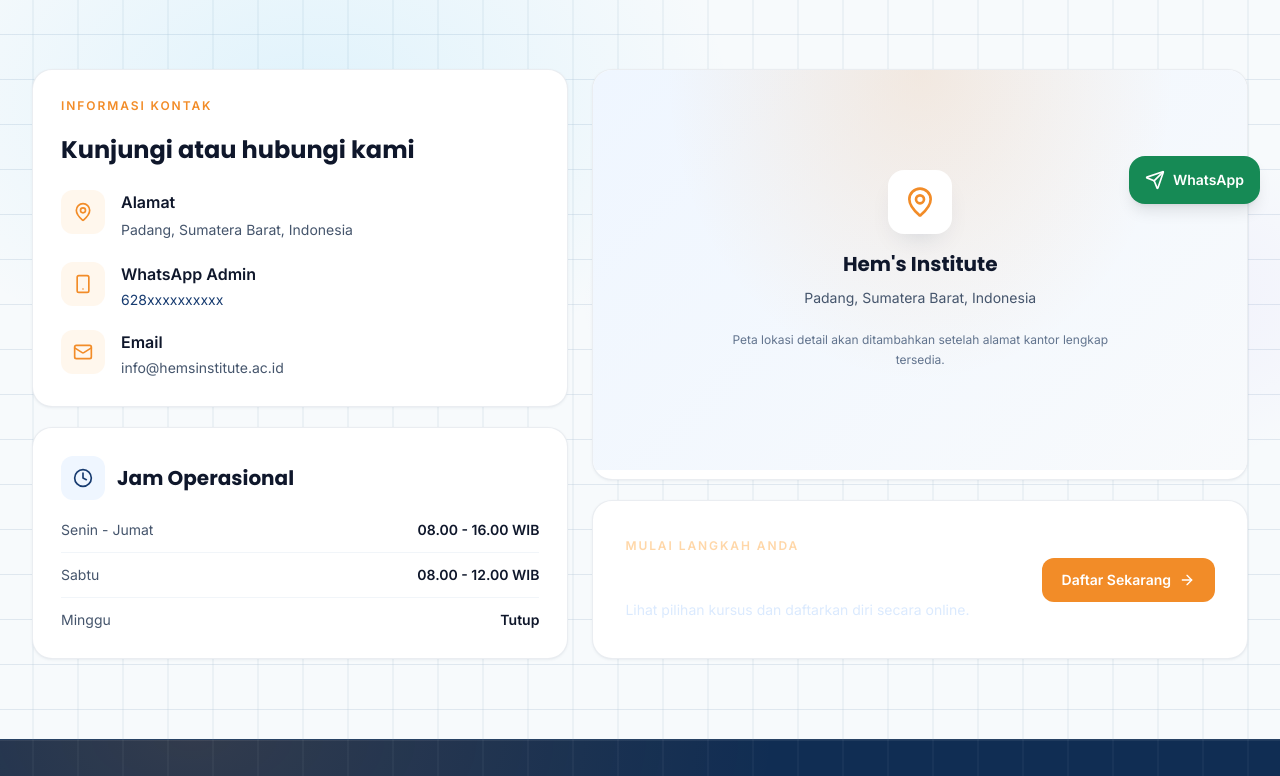
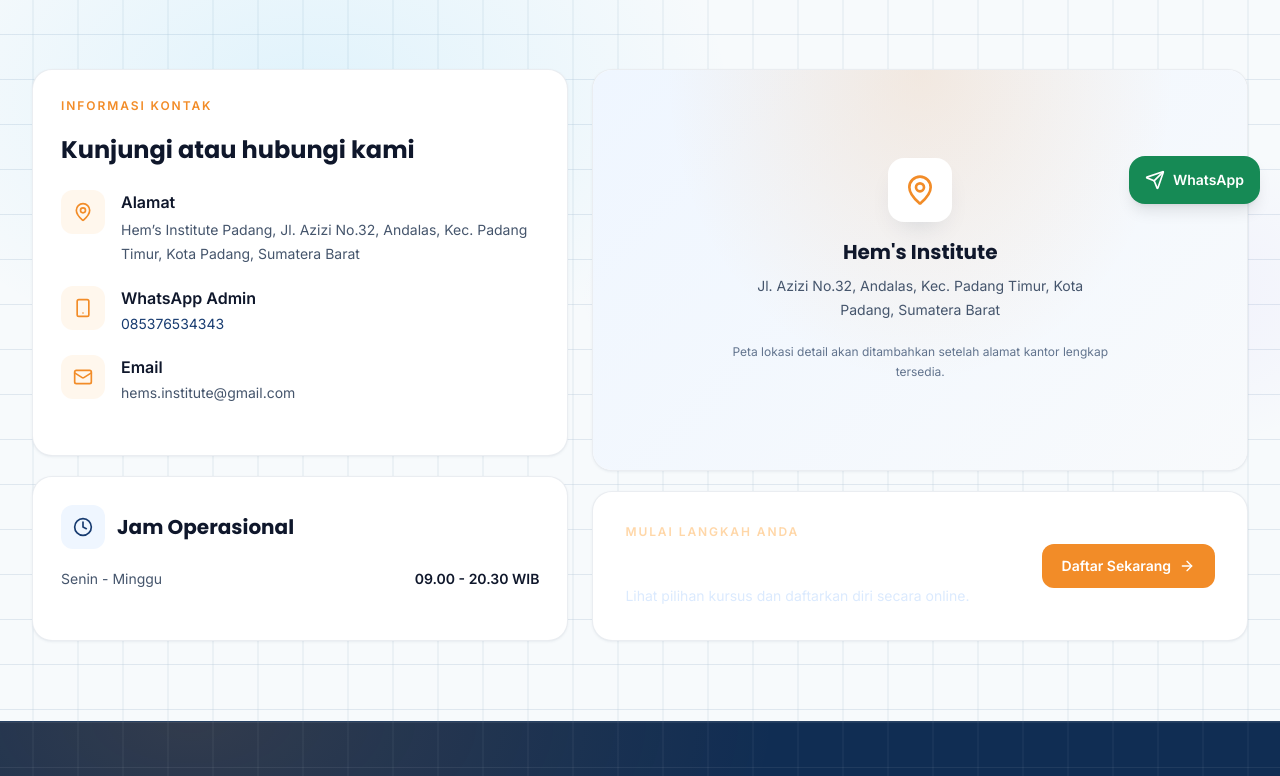
Before and after one commit to hemsinstitute-pdg11/hemsinstitute-v2, a Next.js app: page /contact in a window 1280 px wide. Shown: the part 576-1352 px from the top of the page. Built offline with nearby package versions, Linux system fonts and the light colour scheme; no server answers.

Commit message:
Update contact page with verified institution details

```diff
--- a/src/app/contact/page.tsx
+++ b/src/app/contact/page.tsx
@@ -27,15 +27,15 @@ export default function ContactPage() {
               <div className="space-y-5">
                 <div className="flex gap-4">
                   <span className="grid size-11 shrink-0 place-items-center rounded-xl bg-orange-50 text-brand-orange"><MapPin className="size-5" /></span>
-                  <div><h3 className="font-semibold text-slate-900">Alamat</h3><p className="mt-1 text-sm leading-6 text-slate-600">Padang, Sumatera Barat, Indonesia</p></div>
+                  <div><h3 className="font-semibold text-slate-900">Alamat</h3><p className="mt-1 text-sm leading-6 text-slate-600">Hem’s Institute Padang, Jl. Azizi No.32, Andalas, Kec. Padang Timur, Kota Padang, Sumatera Barat</p></div>
                 </div>
                 <div className="flex gap-4">
                   <span className="grid size-11 shrink-0 place-items-center rounded-xl bg-orange-50 text-brand-orange"><Smartphone className="size-5" /></span>
-                  <div><h3 className="font-semibold text-slate-900">WhatsApp Admin</h3><p className="mt-1 text-sm text-brand-navy">628xxxxxxxxxx</p></div>
+                  <div><h3 className="font-semibold text-slate-900">WhatsApp Admin</h3><a href="https://wa.me/6285376534343" className="mt-1 inline-block text-sm text-brand-navy hover:underline">085376534343</a></div>
                 </div>
                 <div className="flex gap-4">
                   <span className="grid size-11 shrink-0 place-items-center rounded-xl bg-orange-50 text-brand-orange"><Mail className="size-5" /></span>
-                  <div><h3 className="font-semibold text-slate-900">Email</h3><p className="mt-1 text-sm text-slate-600">info@hemsinstitute.ac.id</p></div>
+                  <div><h3 className="font-semibold text-slate-900">Email</h3><a href="mailto:hems.institute@gmail.com" className="mt-1 inline-block text-sm text-slate-600 hover:underline">hems.institute@gmail.com</a></div>
                 </div>
               </div>
             </Card>
@@ -45,9 +45,7 @@ export default function ContactPage() {
                 <h2 className="font-heading text-xl font-bold text-slate-900">Jam Operasional</h2>
               </div>
               <dl className="space-y-3 text-sm">
-                <div className="flex justify-between gap-4 border-b border-slate-100 pb-3"><dt className="text-slate-600">Senin - Jumat</dt><dd className="font-semibold text-slate-900">08.00 - 16.00 WIB</dd></div>
-                <div className="flex justify-between gap-4 border-b border-slate-100 pb-3"><dt className="text-slate-600">Sabtu</dt><dd className="font-semibold text-slate-900">08.00 - 12.00 WIB</dd></div>
-                <div className="flex justify-between gap-4"><dt className="text-slate-600">Minggu</dt><dd className="font-semibold text-slate-900">Tutup</dd></div>
+                <div className="flex justify-between gap-4"><dt className="text-slate-600">Senin - Minggu</dt><dd className="font-semibold text-slate-900">09.00 - 20.30 WIB</dd></div>
               </dl>
             </Card>
           </div>
@@ -56,7 +54,7 @@ export default function ContactPage() {
               <div className="flex min-h-[320px] flex-col items-center justify-center bg-[radial-gradient(ellipse_at_top,rgba(242,140,40,0.14),transparent_55%),linear-gradient(135deg,#eff6ff,#f8fafc)] p-8 text-center sm:min-h-[400px]">
                 <span className="mb-4 grid size-16 place-items-center rounded-2xl bg-white text-brand-orange shadow-card"><MapPin className="size-8" /></span>
                 <h2 className="font-heading text-xl font-bold text-slate-900">Hem's Institute</h2>
-                <p className="mt-2 max-w-sm text-sm leading-6 text-slate-600">Padang, Sumatera Barat, Indonesia</p>
+                <p className="mt-2 max-w-sm text-sm leading-6 text-slate-600">Jl. Azizi No.32, Andalas, Kec. Padang Timur, Kota Padang, Sumatera Barat</p>
                 <p className="mt-5 max-w-sm text-xs leading-5 text-slate-500">Peta lokasi detail akan ditambahkan setelah alamat kantor lengkap tersedia.</p>
               </div>
             </Card>
```
